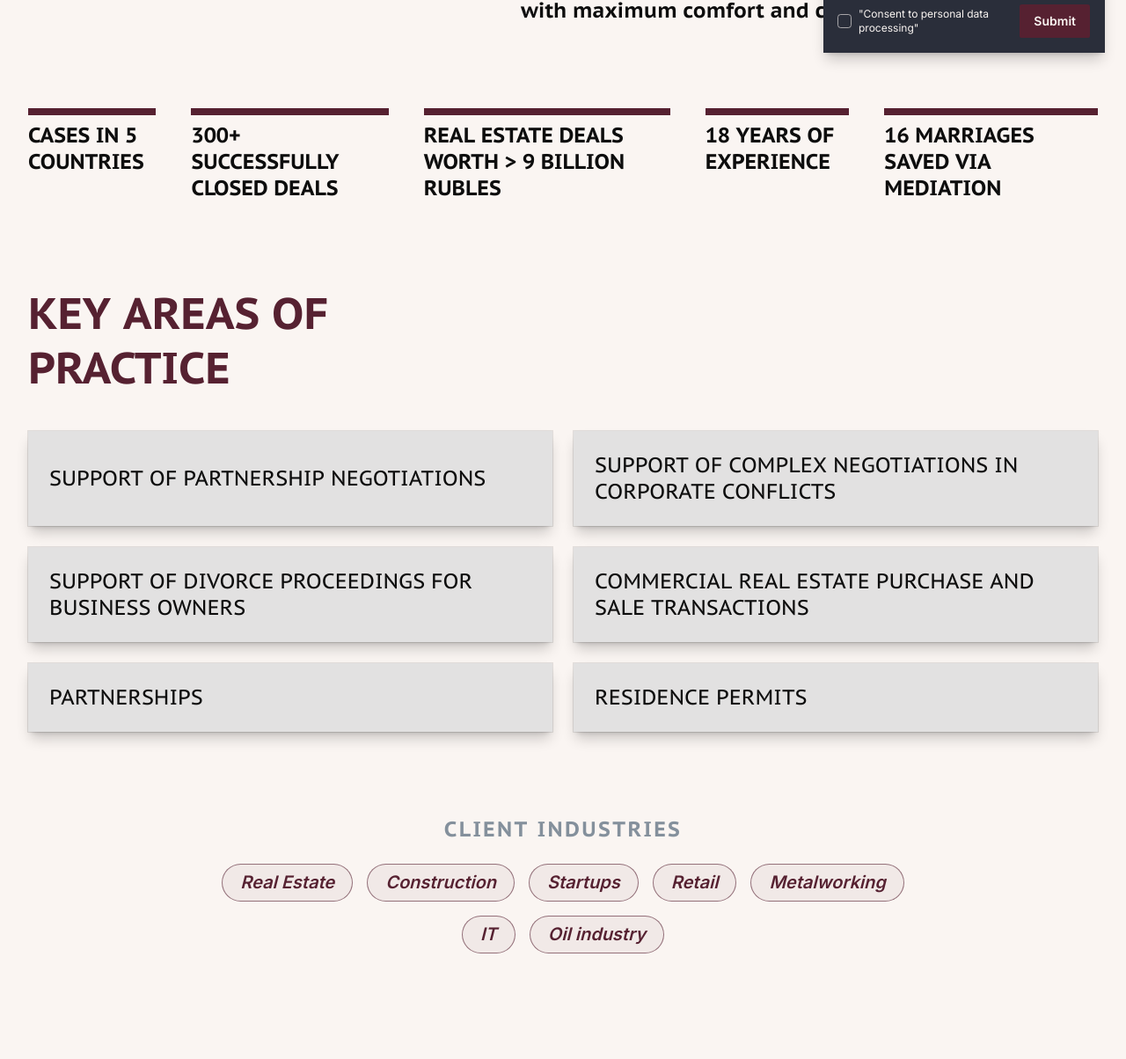
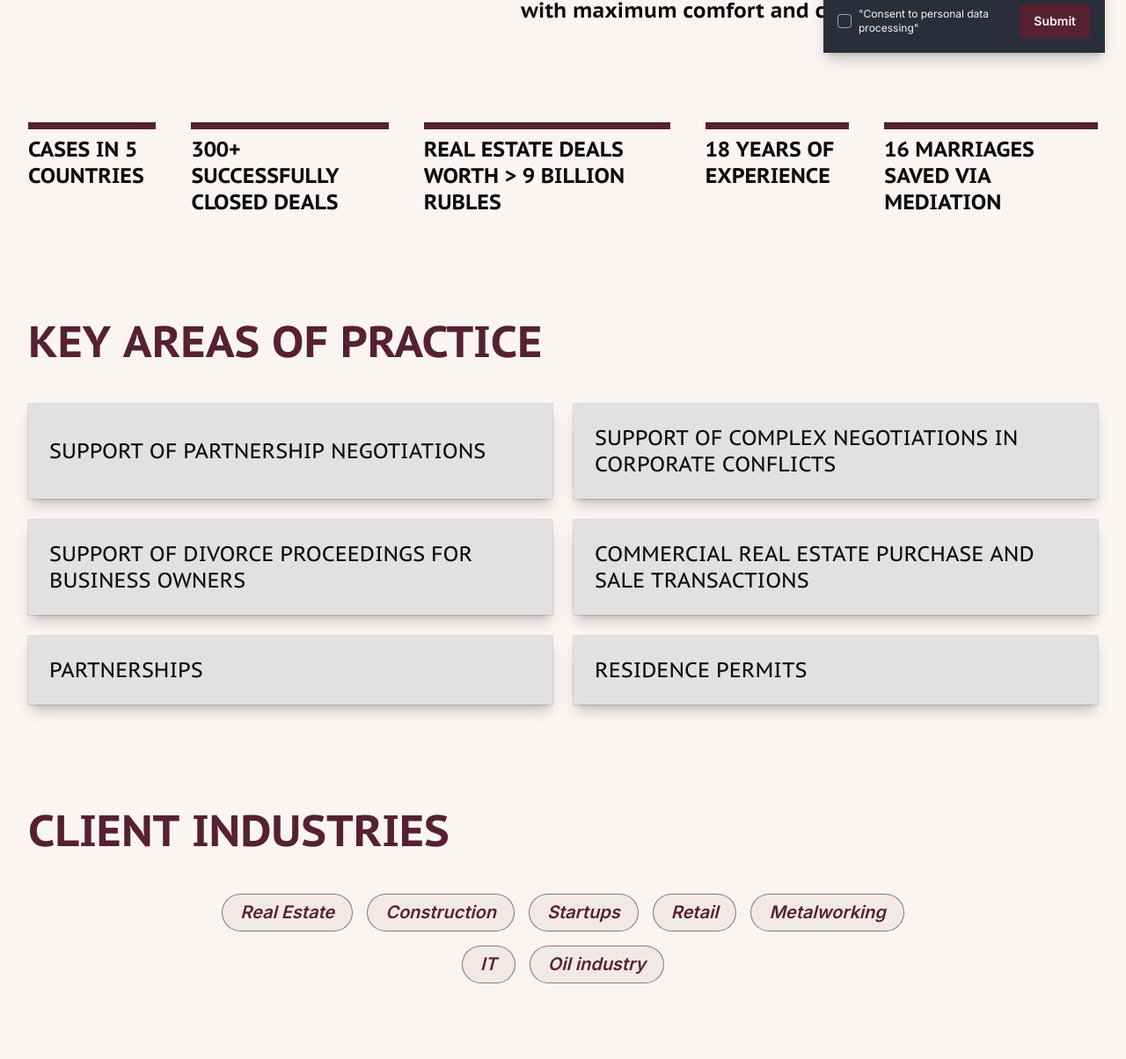
Before and after one commit to atropinskiy/victoria_landing, a Next.js app in the folder frontend/: page /en in a window 1280 px wide. Shown: the part 716-1920 px from the top of the page at 88% size. Built offline with nearby package versions, Linux system fonts and the light colour scheme; no server answers.

Commit message:
fix container paddings

```diff
--- a/frontend/src/app/[locale]/page.tsx
+++ b/frontend/src/app/[locale]/page.tsx
@@ -79,7 +79,7 @@ export default async function HomePage({ params }: { params: Promise<{ locale: s
               height={1734}
               priority
               sizes="(min-width: 1024px) 548px, (min-width: 640px) 420px, 100vw"
-              className="-mx-4 -mt-12 h-auto w-[calc(100%+2rem)] max-w-none sm:mx-0 sm:w-105 lg:w-137"
+              className="-mx-4 -mt-14 h-auto w-[calc(100%+2rem)] max-w-none sm:mx-0 sm:w-105 lg:w-137"
             />
           </div>
           <Typography
--- a/frontend/src/shared/ui/widgets/Container.tsx
+++ b/frontend/src/shared/ui/widgets/Container.tsx
@@ -23,7 +23,7 @@ function Container({
     <div className={containerVariants({ bg })}>
       <div
         className={cn(
-          "mx-auto flex w-full max-w-7xl flex-col px-4 py-12 sm:px-6 lg:px-8",
+          "mx-auto flex w-full max-w-7xl flex-col px-4 py-14 sm:px-6 lg:px-8",
           className
         )}
         {...props}
--- a/frontend/src/widgets/customer-industries/ui/CustomerIndustriesSection.tsx
+++ b/frontend/src/widgets/customer-industries/ui/CustomerIndustriesSection.tsx
@@ -1,7 +1,7 @@
 import { getTranslations } from "next-intl/server"
 
 import { Typography } from "@/shared/ui/typography"
-import { Container } from "@/shared/ui/widgets"
+import { Container, SectionTitle } from "@/shared/ui/widgets"
 
 import { IndustryChip } from "./IndustryChip"
 
@@ -9,10 +9,11 @@ export async function CustomerIndustriesSection() {
   const t = await getTranslations("main")
 
   return (
-    <Container className="items-center gap-6">
-      <Typography variant="h4" color="slate" className="tracking-widest">
+    <Container className="items-center">
+      {/* <Typography variant="h4" color="slate" className="mb-10 tracking-widest">
         {t("customersTitle")}
-      </Typography>
+      </Typography> */}
+      <SectionTitle>{t("customersTitle")}</SectionTitle>
 
       <ul className="flex max-w-200 flex-wrap justify-center gap-4">
         <IndustryChip>{t("customerIndustry1")}</IndustryChip>
--- a/frontend/src/widgets/directions/ui/DirectionsSection.tsx
+++ b/frontend/src/widgets/directions/ui/DirectionsSection.tsx
@@ -9,7 +9,7 @@ export async function DirectionsSection() {
 
   return (
     <Container>
-      <SectionTitle className="whitespace-pre-line">{t("directionsTitle")}</SectionTitle>
+      <SectionTitle>{t("directionsTitle")}</SectionTitle>
 
       <ul className="marker:text-primary flex w-full list-disc flex-col gap-8 pl-5 sm:grid sm:list-none sm:grid-cols-2 sm:gap-6 sm:pl-0">
         <DirectionItem>{t("directionsItem1")}</DirectionItem>
```
